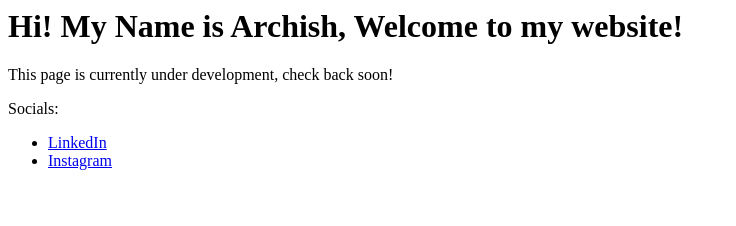
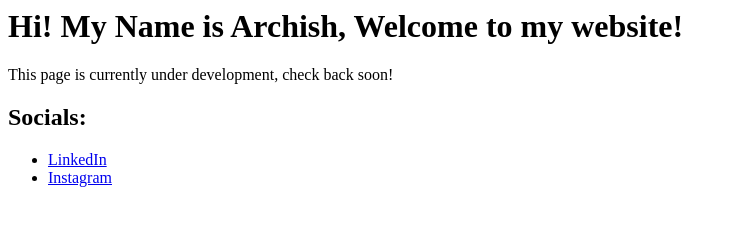
Before and after one commit to lodfod/personalwebsite, a plain HTML site: page index.html in a window 1280 px wide. Shown: the whole page, without its empty margins (0-736 px from the left). Drawn offline with Linux system fonts and the light colour scheme.

Commit message:
Update index.html

```diff
--- a/index.html
+++ b/index.html
@@ -1,6 +1,6 @@
 <h1>Hi! My Name is Archish, Welcome to my website!</h1>
 <p>This page is currently under development, check back soon!</p>
-<p>Socials:</p>
+<h2>Socials:</h2>
 <ul>
 <li><a href="https://linkedin.com/in/archisharun">LinkedIn</a></li>
 <li><a href="https://instagram.com/archisharun">Instagram</a></li>
```
